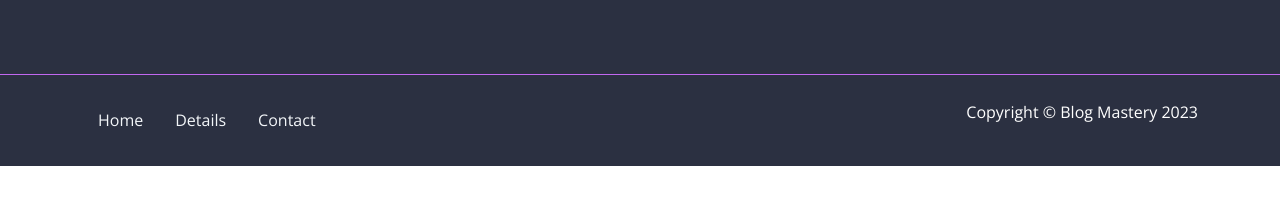
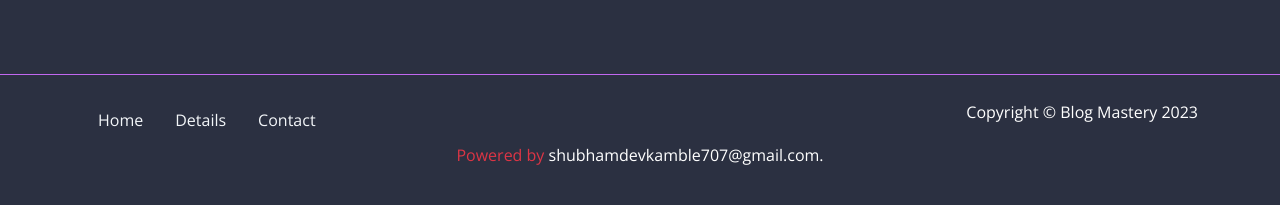
Before and after one commit to Shubhamd1011/E-book-website, a website: page contact.html in a window 1280 px wide. Shown: the part 1744-1949 px from the top of the page. Before the commit the page ends 1910 px from the top, so only its background shows below. Drawn offline with nearby package versions, Linux system fonts and the light colour scheme.

Commit message:
mail add

```diff
--- a/contact.html
+++ b/contact.html
@@ -89,7 +89,7 @@
       <div class="container">
         <div class="row">
           <div class="col-12">
-            <form action="https://formspree.io/f/mrgvnzvq" method="POST">
+            <form action="https://formspree.io/f/xkgngwoj" method="POST">
               <div class="mb-3">
                 <input
                   type="text"
@@ -192,6 +192,12 @@
             </p>
           </div>
         </div>
+        <div class="col-md-4 owener">
+          <p class="text-end d-none d-md-block justify-content-center">
+            <span class="text-danger">Powered by </span><a class="mailto"
+              href="mailto:shubhamdevkamble707@gmail.com">shubhamdevkamble707@gmail.com</a>.<br>
+          </p>
+        </div>
       </div>
     </footer>
 
--- a/css/styles.css
+++ b/css/styles.css
@@ -53,13 +53,12 @@
 }
 
 
-/* .col-md-4{
-  width: 100%;
-  display: flex;
-  justify-content: end;
+.owener{
+    width: 100%;
+    display: flex;
+    justify-content: center;
 }
-
-.text-end .d-none .d-md-block{
-  display: flex;
-  justify-content: end;
-} */
+.mailto{
+    text-decoration: none;
+    color: white;
+}
```
Also changed, not shown: index.html (+5 -0 lines).
